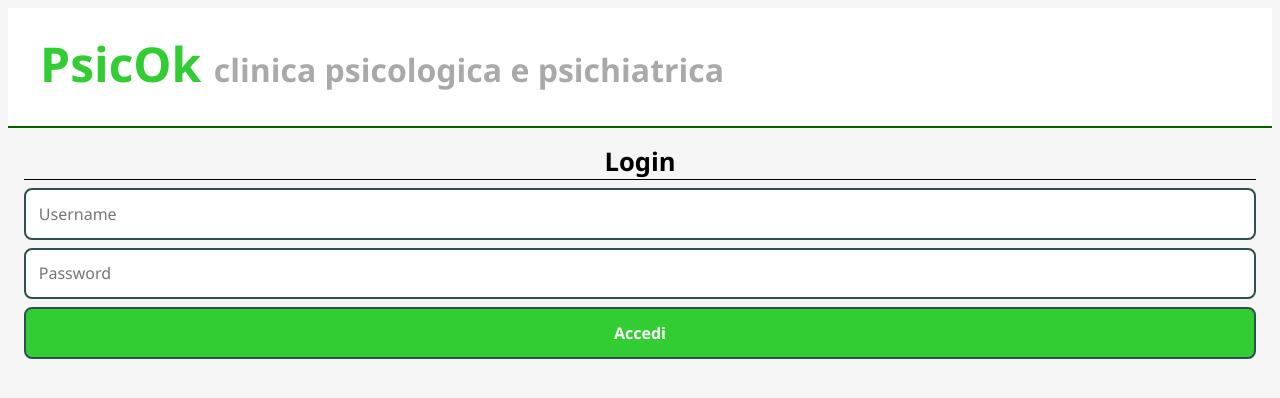
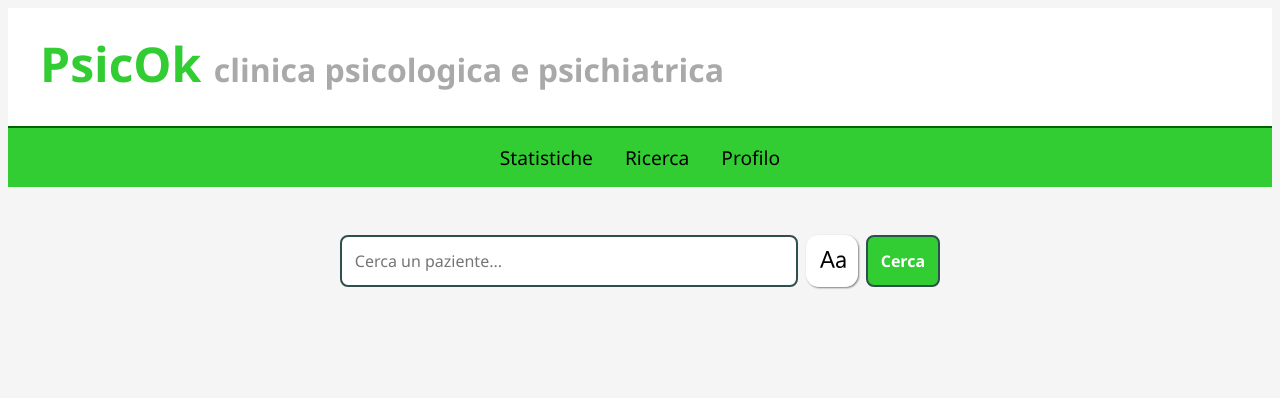
Before and after one commit to Bobberinho/Clinica-Psicologica, a Vue app in the folder frontend/: page /user/1 in a window 1280 px wide. Shown: the top 398 px of the page. Built offline with nearby package versions, Linux system fonts and the light colour scheme.

Commit message:
search page

```diff
--- a/frontend/src/App.vue
+++ b/frontend/src/App.vue
@@ -1,13 +1,20 @@
 <script setup>
-import Login from './Login.vue'
+
 </script>
 
 <template>
 	<header>
 		<h1>PsicOk <span>clinica psicologica e psichiatrica</span></h1>
 	</header>
+	<nav>
+		<a>Statistiche</a>
+		<a>Ricerca</a>
+		<a>Profilo</a>
+	</nav>
 	<main>
-		<Login></Login>
+		<section style="grid-column: 2;">
+			<RouterView></RouterView>
+		</section>
 	</main>
 </template>
 
@@ -18,6 +25,11 @@ import Login from './Login.vue'
 }
 body {
 	background-color: whitesmoke;
+}
+main {
+	display: grid;
+	grid-template-rows: 1fr;
+	grid-template-columns: 1fr 2fr 1fr;
 }
 header {
 	padding: 2rem;
@@ -34,12 +46,28 @@ header span {
 	color: darkgray;
 	font-size: 2rem;
 }
+nav {
+	display: flex;
+	flex-direction: row;
+	justify-content: center;
+	background-color: limegreen;
+}
+nav a {
+	padding: 1rem;
+	font-size: 1.2rem;
+	cursor: pointer;
+}
+nav a:hover {
+	background-color: rgba(0,0,0,0.1);
+}
 
 form {
 	padding: 1rem;
 	display: flex;
 	flex-direction: column;
-	gap: 0.5rem
+	gap: 0.5rem;
+	margin-top: 2rem;
+	margin-bottom: 2rem;
 }
 .form-title {
 	font-size: 1.6rem;
--- a/frontend/src/Login.vue
+++ b/frontend/src/Login.vue
@@ -7,7 +7,7 @@ let password = ""
 
 function login_form(event) {
     event.preventDefault()
-    fetch_path(`/users/${username}`)
+    fetch_path(`/user/${username}`)
     router.push(`/user/${username}`)
 }
 </script>
--- /dev/null
+++ b/frontend/src/components/Search.vue
@@ -0,0 +1,119 @@
+<script setup>
+import { ref } from 'vue'
+
+let case_sensitive = false
+let search_text = ""
+const patients = [
+    { Nome: "Sara", Cognome: "Cappelli", CF: "CPPSRA05T62C573F", Data_Nascita: "22/12/2005", Indirizzo: "Via Redichiaro 2020, Cesena (FC)" },
+    { Nome: "Diego", Cognome: "Bernabini", CF: "BRNDGI05S10H294J", Data_Nascita: "10/11/2005", Indirizzo: "Piazza Cavalcaconte 1, Sant'Agata Feltria (RN)" }
+]
+const patients_filtered = ref([])
+
+function search(event) {
+    event.preventDefault()
+    let flag = case_sensitive ? "" : "i"
+    let re = new RegExp(search_text, flag)
+    patients_filtered.value = patients.filter((p) => p.Nome.match(re) || p.Cognome.match(re) || p.CF.match(re))
+}
+function toggle_case_sensitive() {
+    case_sensitive = !case_sensitive
+    document.getElementById("case-sensitive-btn").classList.toggle('active')
+}
+</script>
+
+<template>
+<form @submit="search">
+    <input type="text" name="search" placeholder="Cerca un paziente..." v-model="search_text">
+    <a class="icon-btn" id="case-sensitive-btn" @click="toggle_case_sensitive">
+        <svg xmlns="http://www.w3.org/2000/svg" width="800px" height="800px" viewBox="0 0 16 16" fill="#000000"><path fill-rule="evenodd" clip-rule="evenodd" d="M7.495 9.052l.891 2.35h1.091L6.237 3h-1.02L2 11.402h1.095l.838-2.35h3.562zM5.811 4.453l.044.135 1.318 3.574H4.255l1.307-3.574.044-.135.038-.156.032-.152.021-.126h.023l.024.126.029.152.038.156zm7.984 6.011v.936h.96V7.498c0-.719-.18-1.272-.539-1.661-.359-.389-.889-.583-1.588-.583-.199 0-.401.019-.606.056a4.875 4.875 0 0 0-1.078.326 2.081 2.081 0 0 0-.343.188v.984c.266-.23.566-.411.904-.54a2.927 2.927 0 0 1 1.052-.193c.188 0 .358.028.513.085a.98.98 0 0 1 .396.267c.109.121.193.279.252.472.059.193.088.427.088.7l-1.811.252c-.344.047-.64.126-.888.237a1.947 1.947 0 0 0-.615.419 1.6 1.6 0 0 0-.36.58 2.134 2.134 0 0 0-.117.721c0 .246.042.475.124.688.082.213.203.397.363.551.16.154.36.276.598.366.238.09.513.135.826.135.402 0 .76-.092 1.075-.278.315-.186.572-.454.771-.806h.023zm-2.128-1.743c.176-.064.401-.114.674-.149l1.465-.205v.609c0 .246-.041.475-.123.688a1.727 1.727 0 0 1-.343.557 1.573 1.573 0 0 1-.524.372 1.63 1.63 0 0 1-.668.135c-.187 0-.353-.025-.495-.076a1.03 1.03 0 0 1-.357-.211.896.896 0 0 1-.22-.316A1.005 1.005 0 0 1 11 9.732a1.6 1.6 0 0 1 .055-.44.739.739 0 0 1 .202-.334 1.16 1.16 0 0 1 .41-.237z"/></svg>
+    </a>
+    <input type="submit" value="Cerca">
+</form>
+
+<section class="list">
+    <div class="list-item" v-for="patient in patients_filtered">
+        <div class="list-item-title">{{ patient.Nome }} {{ patient.Cognome }}</div>
+        <div class="list-item-subtitle">{{ patient.CF }}</div>
+        <div class="list-item-info-wseparator">
+            <span>{{ patient.Data_Nascita }}</span>
+            <span>{{ patient.Indirizzo }}</span>
+        </div>
+    </div>
+</section>
+
+</template>
+
+<style>
+form {
+    display: flex;
+    flex-direction: row;
+}
+form input[type="text"] {
+    flex-grow: 1;
+}
+.icon-btn {
+    background-color: white;
+    border-radius: .8rem;
+    border: 2px solid transparent;
+    box-shadow: 1px 1px 2px gray;
+    display: flex;
+    align-items: center;
+    padding-left: .5rem;
+    padding-right: .5rem;
+}
+.icon-btn.active {
+    border: 2px solid gray;
+    background-color: gainsboro;
+    box-shadow: none;
+}
+.icon-btn.active:hover {
+    background-color: color-mix(in srgb, gainsboro 95%, black 5%);
+}
+.icon-btn:hover {
+    background-color: whitesmoke;
+}
+.icon-btn svg {
+    width: 2rem;
+    height: 2rem;
+}
+.list {
+    display: flex;
+    padding: 1rem;
+    gap: .5rem;
+    flex-direction: column;
+}
+.list-item {
+    padding: .8rem;
+    border: 2px solid darkgreen;
+    border-radius: .5rem;
+    background-color: white;
+    cursor: pointer;
+}
+.list-item:hover {
+    background-color: color-mix(in srgb, white 95%, black 5%);
+}
+.list-item-title {
+    font-weight: bold;
+}
+.list-item-subtitle {
+    color: gray;
+}
+.list-item-info-wseparator {
+    margin-top: .2rem;
+    display: flex;
+    gap: 1rem;
+}
+.list-item-info-wseparator span {
+    position: relative;
+}
+.list-item-info-wseparator span ~ span::before {
+    content: "";
+    width: 8px;
+    height: 8px;
+    border-radius: 100%;
+    background-color: lightgray;
+    position: absolute;
+    top: calc(50% - 4px);
+    left: calc(-0.5rem - 4px);
+}
+</style>
--- a/frontend/src/requests.js
+++ b/frontend/src/requests.js
@@ -3,10 +3,15 @@ export function login(username, password) {
 }
 
 export async function fetch_path(path) {
-    const response = await fetch(`http://127.0.0.1:8000${path}`)
-    if (!response.ok) {
-        if (response.status === 404) throw new Error('Not found')
-        throw new Error('Server error')
+    try {
+        const response = await fetch(`http://127.0.0.1:8000${path}`)
+        if (!response.ok) {
+            if (response.status === 404) throw new Error('Not found')
+            throw new Error('Server error')
+        }
+        return response
     }
-    return response
+    catch {
+        return ""
+    }
 }
--- a/frontend/src/router/index.js
+++ b/frontend/src/router/index.js
@@ -1,8 +1,14 @@
 import { createRouter, createWebHistory } from 'vue-router'
+import Search from '../components/Search.vue'
+import Login from '@/Login.vue'
+
 
 const router = createRouter({
   history: createWebHistory(import.meta.env.BASE_URL),
-  routes: [],
+  routes: [
+    { path: '/', component: Login },
+    { path: '/user/:username', component: Search },
+  ],
 })
 
 export default router
```
Also changed, not shown: 2 other files (tests, documents, lock files or other folders).
